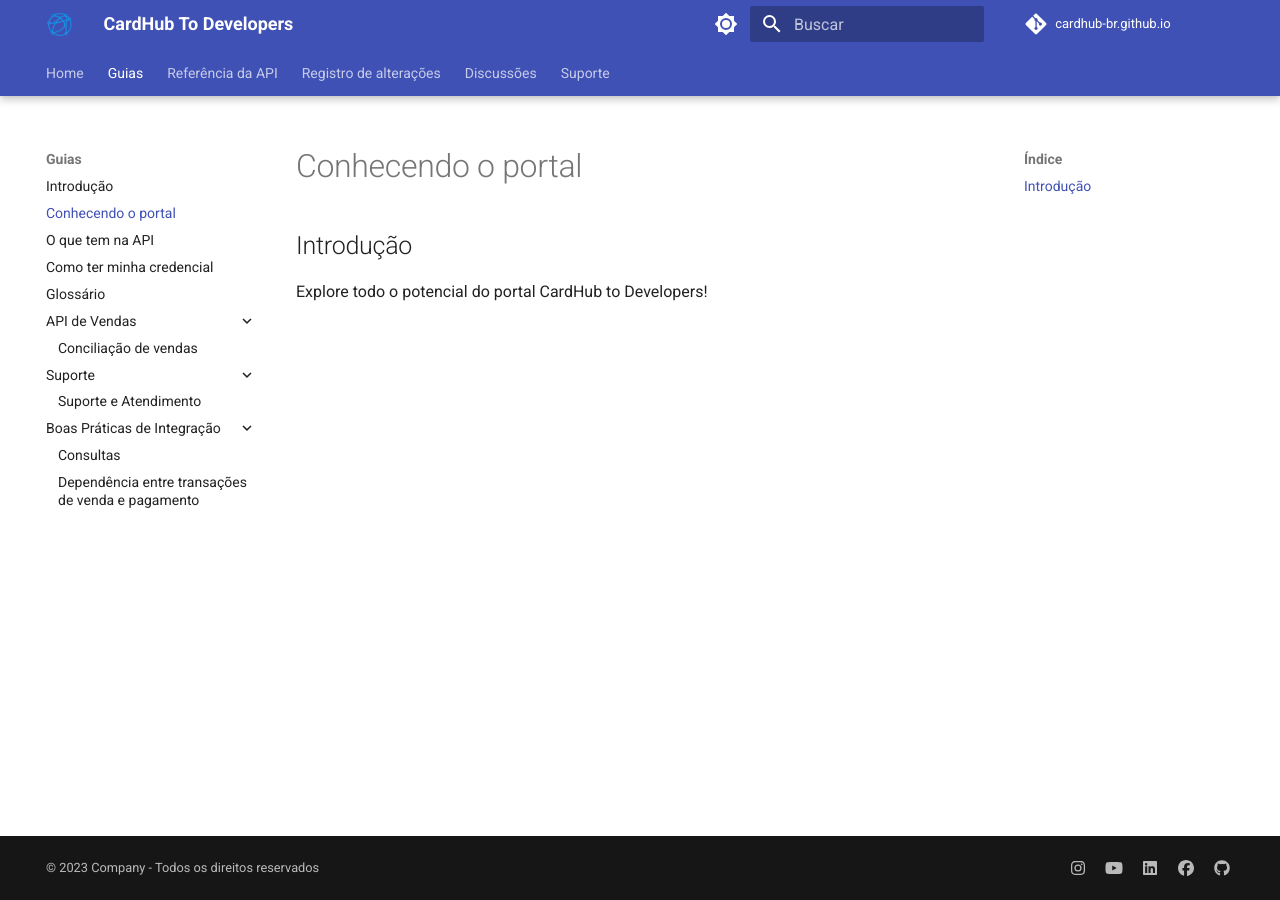
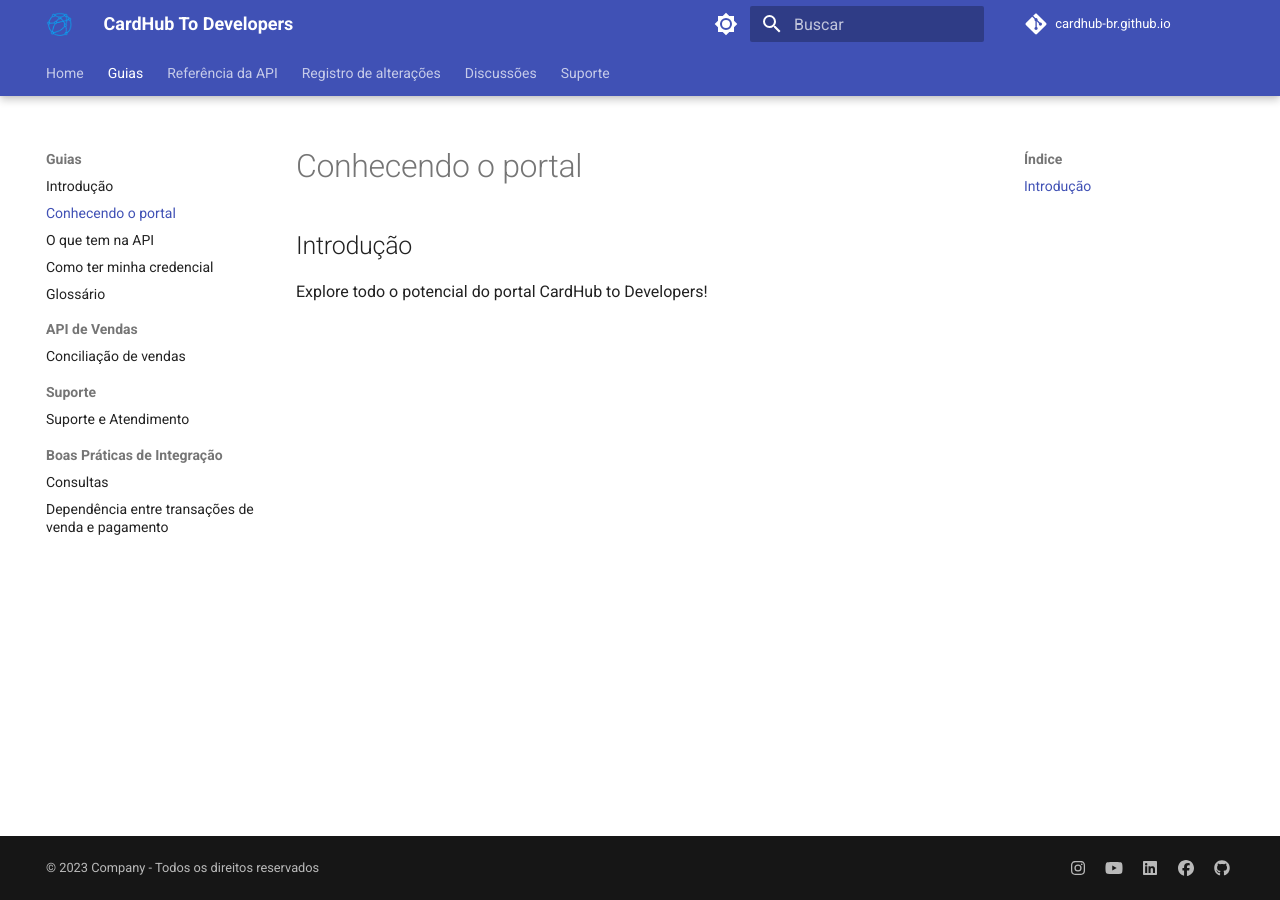
Before and after one commit to cardhub-br/cardhub-br.github.io, an MkDocs documentation site: the page built from docs/conhecendo.md, in a window 1280 px wide. Built offline with MkDocs 1.6.1 and Material for MkDocs 9.7.7, drawn with Linux system fonts in a browser that asks for light colours; nearby versions of some CDN libraries; comment, search, counter and statistics services are not loaded.

Commit message:
enable sections

```diff
--- a/mkdocs.yml
+++ b/mkdocs.yml
@@ -57,7 +57,7 @@ theme:
                 - navigation.indexes
                 # - navigation.instant
                 # - navigation.prune
-                # - navigation.sections
+                - navigation.sections
                 - navigation.tabs
                 - navigation.tabs.sticky
                 - navigation.top
```
